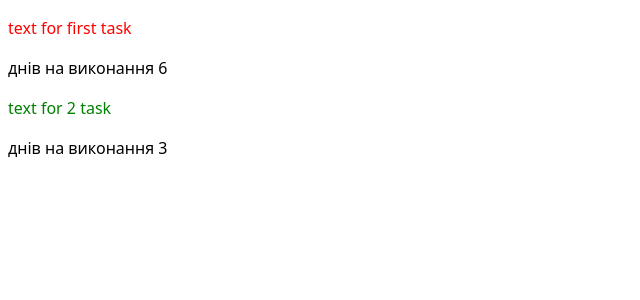
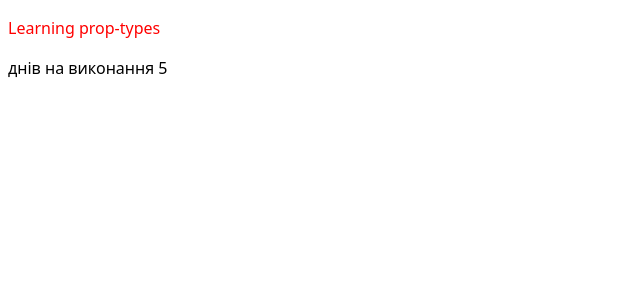
Before and after one commit to shapel3/react-app-05-12-2025-main-main, a React (Vite) app: page / in a window 1280 px wide. Shown: the top 300 px of the page, without its empty margins (0-640 px from the left). Built offline with nearby package versions, Linux system fonts and the light colour scheme.

Commit message:
Refactor Task

```diff
--- a/src/App.jsx
+++ b/src/App.jsx
@@ -1,11 +1,17 @@
 import Task from "./components/Task/Task";
+
+const dataTask = {
+  id:1,
+  text: 'Learning prop-types',
+  days:4,
+  isDone:false
+}
 
 
 function App() {
   return (
     <>
-    <Task text="text for first task" days={5} isDone={false}  />
-    <Task text="text for 2 task" days={2}  isDone={true}  />
+    <Task dataTask={dataTask}  />
     </>
   );
 }
--- a/src/components/Task/Task.jsx
+++ b/src/components/Task/Task.jsx
@@ -1,7 +1,9 @@
 import PropTypes from "prop-types";
 
 const Task = (props) => {
-  const { text, days, isDone } = props;
+  const {
+    dataTask: { text, days, isDone },
+  } = props;
   return (
     <div>
       <p style={{ color: isDone ? "green" : "red" }}>{text}</p>
@@ -11,9 +13,12 @@ const Task = (props) => {
 };
 
 Task.propTypes = {
-  text: PropTypes.string.isRequired,
-  days: PropTypes.number.isRequired,
-  isDone: PropTypes.bool
+  dataTask: PropTypes.shape({
+    id: PropTypes.number,
+    text: PropTypes.string.isRequired,
+    days: PropTypes.number.isRequired,
+    isDone: PropTypes.bool,
+  }),
 };
 
 export default Task;
```
